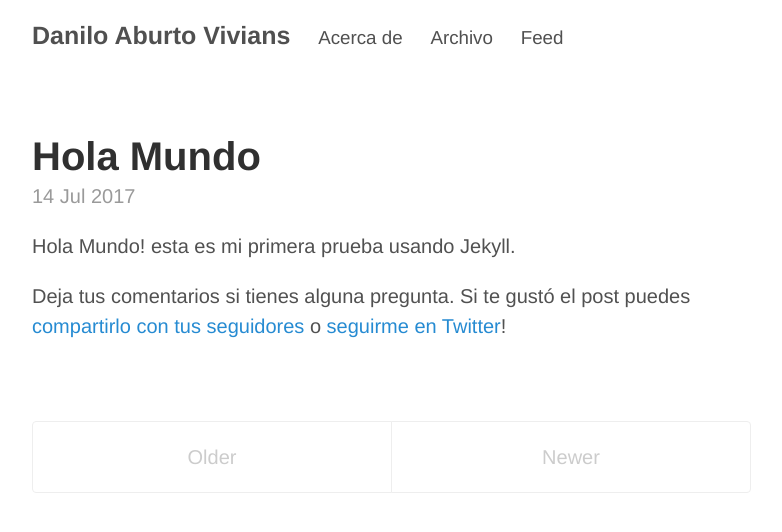
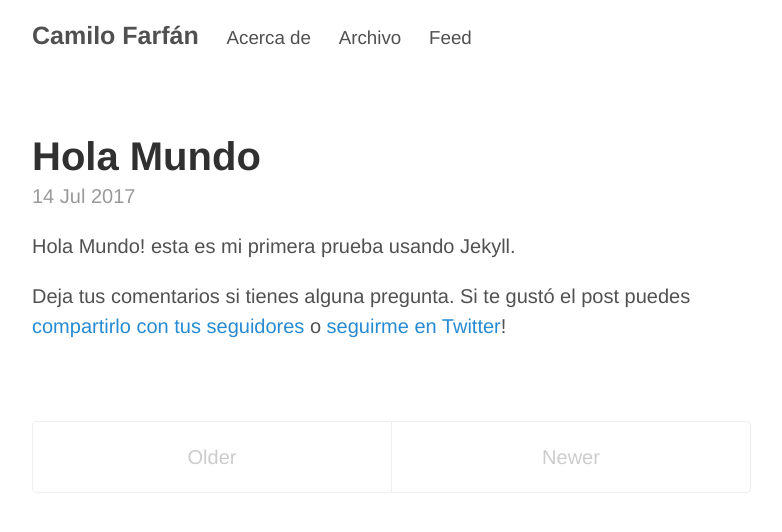
Before and after one commit to cfarfan/cfarfan.github.io, a Jekyll site: the page built from index.html, in a window 1280 px wide. Shown: the top 532 px of the page, without its empty margins (248-1030 px from the left). Built offline with Jekyll 4.4.1, drawn with Linux system fonts in a browser that asks for light colours; the list of posts is cut into pages by our own code.

Commit message:
changed personal info

```diff
--- a/_config.yml
+++ b/_config.yml
@@ -9,14 +9,14 @@ highlighter:      rouge
 permalink:        pretty
 
 # Setup
-title:            Danilo Aburto Vivians
-tagline:          'Computer Science, Data Science, Mining'
-url:              http://www.daniloaburto.com
-shorturl:         daniloaburto.com
+title:            Camilo Farfán
+tagline:          'Computer Science, Web Development'
+url:              http://www.camilofarfan.com
+shorturl:         camilofarfan.com
 
 author:
-  name:           'Danilo Aburto Vivians'
-  url:            https://twitter.com/daniloaburto
+  name:           'Camilo Farfán P.'
+  url:            https://github.com/cfarfan
 
 paginate:         1
 
@@ -24,7 +24,7 @@ paginate:         1
 version:          1.0.0
 
 github:
-  repo:           github.com/daniloaburto/daniloaburto.github.io
+  repo:           github.com/cfarfan/cfarfan.github.io
 
 # This is the list of pages to include in the header of the website.
 pages_list:
```
